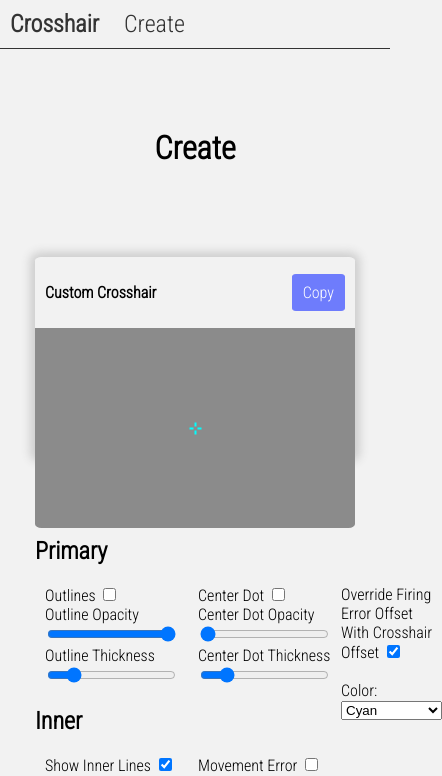
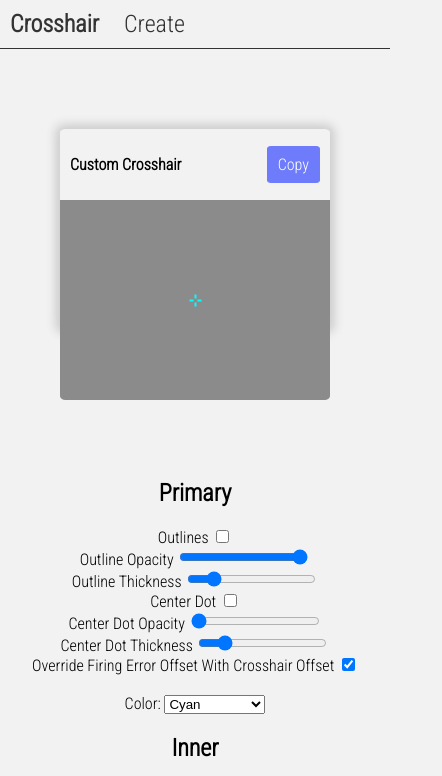
Before and after one commit to calvinlinz/crosshair, a Next.js app: page /create in a window 390 px wide. Shown: the top 776 px of the page, 442 px wide, since content can reach past the window. Built offline with nearby package versions, Linux system fonts and the light colour scheme.

Commit message:
fixed mobile

```diff
--- a/pages/create.js
+++ b/pages/create.js
@@ -125,10 +125,7 @@ export default function Home() {
       </Head>
 
       <main className={styles.main}>
-        <div className={styles.header}>
-          <h1> Create </h1>
-        </div>
-        <div className = {styles.gridContainer}>
+      <div className = {styles.gridContainer}>
               <div className={styles.gridBox}>
                 <div className={styles.gridBoxTop}>
                   <h3>{`Custom Crosshair`}</h3>
@@ -144,9 +141,9 @@ export default function Home() {
                   <CrosshairCanvas player = {player}/>
                 </div>
           </div>
+
           <div className={styles.customize}>
-          <h2>Primary</h2>
-
+          <h2 className= {styles.primaryHeader}>Primary</h2>
           <div className ={styles.primary}>
 
             <div className={styles.section1}>
@@ -162,7 +159,7 @@ export default function Home() {
             Center Dot Thickness <input type= "range" min="0" max="6" step ="1" name="centerDotThickness" value={player.crosshair.primary.centerDotThickness} onChange={(event) => onChangeHandlerPrimary(event)}/>
             {/* CENTERDOT */}
             </div>
-            <div className={styles.color}>
+            <div className={styles.section3}>
             Override Firing Error Offset With Crosshair Offset <input type = "checkbox" name ="overrideFiringErrorOffsetWithCrosshairOffset" checked = {player.crosshair.primary.overrideFiringErrorOffsetWithCrosshairOffset} onChange = {(event)=> onChangeHandlerPrimaryChecked(event)}/><br></br>
               {/* Color */}
               <br></br>Color: <select name="crosshairColor" value={player.crosshair.primary.crosshairColor} onChange={(event) => onChangeHandlerPrimaryColor(event)}>
@@ -218,6 +215,7 @@ export default function Home() {
             </div>
           </div>
           </div>
+
       </main>
 
 
--- a/styles/Team.module.css
+++ b/styles/Team.module.css
@@ -11,9 +11,8 @@
 
 .gridContainer{
   display: flex;
-  align-content: center;
-  flex-wrap: wrap;
-  justify-content: center;
+  flex-direction: column;
+  text-align: center;
 }
 
 .gridBox {
@@ -23,6 +22,7 @@
   margin:10px 10px;
   box-shadow:0px 0px 10px 5px rgb(206, 206, 206);
   max-height:200px;
+  margin:auto;
 }
 .gridBoxTop h3{
   text-align: center;
@@ -60,21 +60,26 @@
   background-color:#273cf8;
 }
 .customize {
-  width:66%;
+  text-align: center;
   border-radius: 1%;
   margin:10px 10px;
 }
 .primary{
   display:flex;
+  justify-content: center;
+  flex-wrap: wrap;
 }
-.primary .color{
-  height:20px;
+.create{
+  display:flex;
+  flex-direction: column;
+}
 
-}
 .inner {
+  justify-content: center;
   display:flex;
 }
 .outer {
+  justify-content: center;
   display:flex;
 }
 .section1{
@@ -95,17 +100,19 @@
   margin:auto;
 }
 
+.primaryHeader{
+  margin-top:100px
+}
 @media (max-width: 1200px) {
-  .gridContainer {
-    flex-direction:row;
-    flex-wrap:wrap;
-    justify-content: center;
-  }
+
   .gridContainer .gridBox {
-    min-width: 320px;
+    max-width: 320px;
   }
   .customize{
     margin-top:50px;
+  }
+  .section3{
+    margin:0 10px;
   }
 
 }
```
